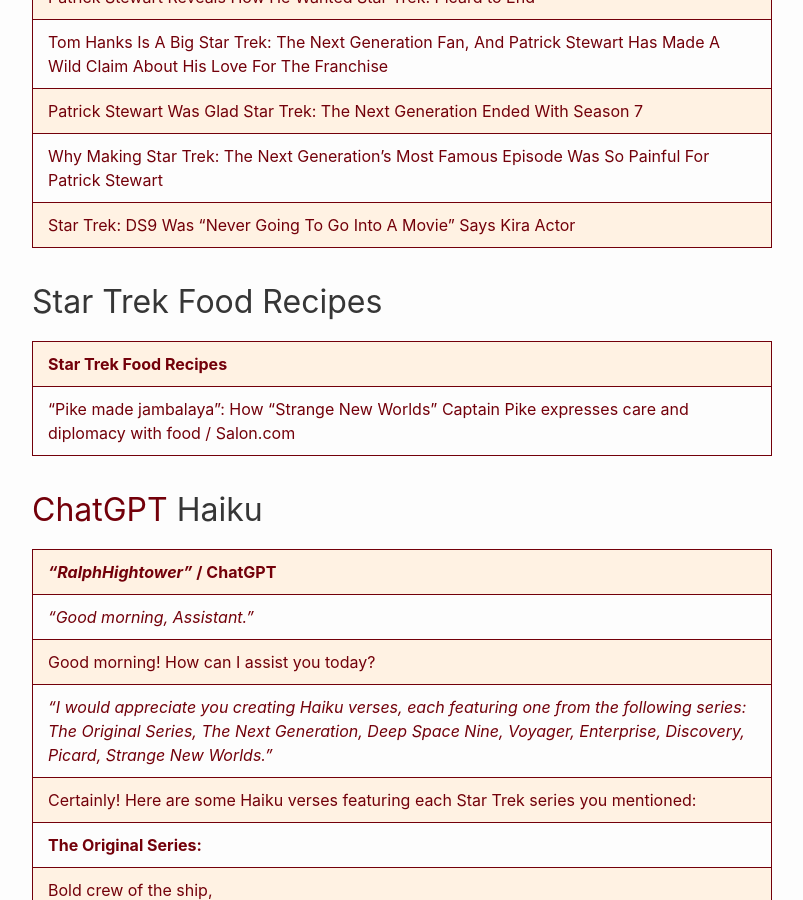
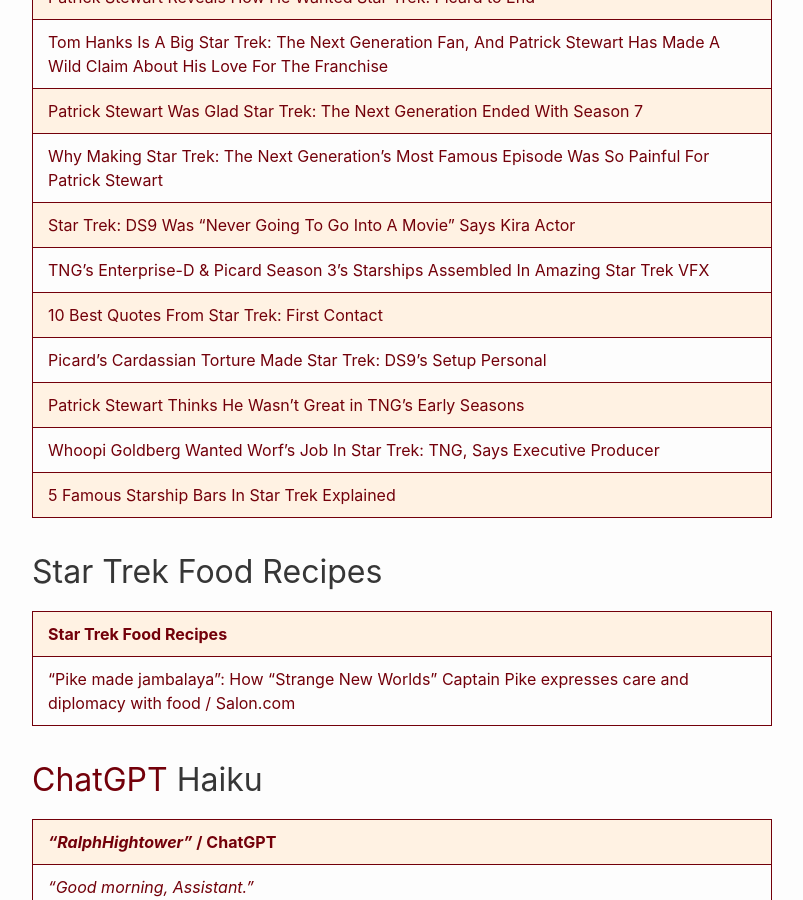
Before and after one commit to RalphHightower/RalphHightower, a Jekyll site: the page built from ScienceFiction/StarTrekFranchise.md, in a window 1280 px wide and 900 px high, scrolled down 4709 px. Shown: the whole window, without its empty margins (238-1041 px from the left). Built offline with Jekyll 4.4.1, drawn with Linux system fonts in a browser that asks for light colours; our own code applies the rules of GitHub Pages for plain Markdown files.

Commit message:
[docs](doc): StarTrekFranchise(extended description)
- StarTrekFranchise
   - News
      - | [TNG's Enterprise-D & Picard Season 3's Starships Assembled In Amazing Star Trek VFX](https://screenrant.com/star-trek-picard-starships-titan-enterprise-d-frontier-day/ ) |
      - | [10 Best Quotes From Star Trek: First Contact](https://screenrant.com/star-trek-first-contact-best-dialogue-quotes/ ) |
      - | [Picard's Cardassian Torture Made Star Trek: DS9's Setup Personal](https://screenrant.com/star-trek-picard-cardassian-torture-ds9-setup-personal/ ) |
      - | [Patrick Stewart Thinks He Wasn't Great in TNG's Early Seasons](https://gizmodo.com/patrick-stewart-make-it-so-memoir-tng-acting-star-trek-1850963847 ) |
      - | [Whoopi Goldberg Wanted Worf’s Job In Star Trek: TNG, Says Executive Producer](https://screenrant.com/whoopi-goldberg-star-trek-tng-chief-security-bartender/ ) |
      - | [5 Famous Starship Bars In Star Trek Explained](https://screenrant.com/star-trek-starship-bars-10-forward-explained/#ten-forward-in-star-trek-picard-season-3 ) |

```diff
--- a/ScienceFiction/StarTrekFranchise.md
+++ b/ScienceFiction/StarTrekFranchise.md
@@ -96,6 +96,12 @@
 | [Patrick Stewart Was Glad Star Trek: The Next Generation Ended With Season 7](https://www.slashfilm.com/1423433/patrick-stewart-glad-star-trek-the-next-generation-ended-season-7/ ) |
 | [Why Making Star Trek: The Next Generation's Most Famous Episode Was So Painful For Patrick Stewart](https://www.slashfilm.com/1424505/star-trek-the-next-generation-patrick-stewart-best-of-both-worlds-painful/ ) |
 | [Star Trek: DS9 Was "Never Going To Go Into A Movie" Says Kira Actor](https://screenrant.com/star-trek-ds9-movie-never-considered-reason-expensive/ ) |
+| [TNG's Enterprise-D & Picard Season 3's Starships Assembled In Amazing Star Trek VFX](https://screenrant.com/star-trek-picard-starships-titan-enterprise-d-frontier-day/ ) |
+| [10 Best Quotes From Star Trek: First Contact](https://screenrant.com/star-trek-first-contact-best-dialogue-quotes/ ) |
+| [Picard's Cardassian Torture Made Star Trek: DS9's Setup Personal](https://screenrant.com/star-trek-picard-cardassian-torture-ds9-setup-personal/ ) |
+| [Patrick Stewart Thinks He Wasn't Great in TNG's Early Seasons](https://gizmodo.com/patrick-stewart-make-it-so-memoir-tng-acting-star-trek-1850963847 ) |
+| [Whoopi Goldberg Wanted Worf’s Job In Star Trek: TNG, Says Executive Producer](https://screenrant.com/whoopi-goldberg-star-trek-tng-chief-security-bartender/ ) |
+| [5 Famous Starship Bars In Star Trek Explained](https://screenrant.com/star-trek-starship-bars-10-forward-explained/#ten-forward-in-star-trek-picard-season-3 ) |
 
 ## Star Trek Food Recipes
 
```
